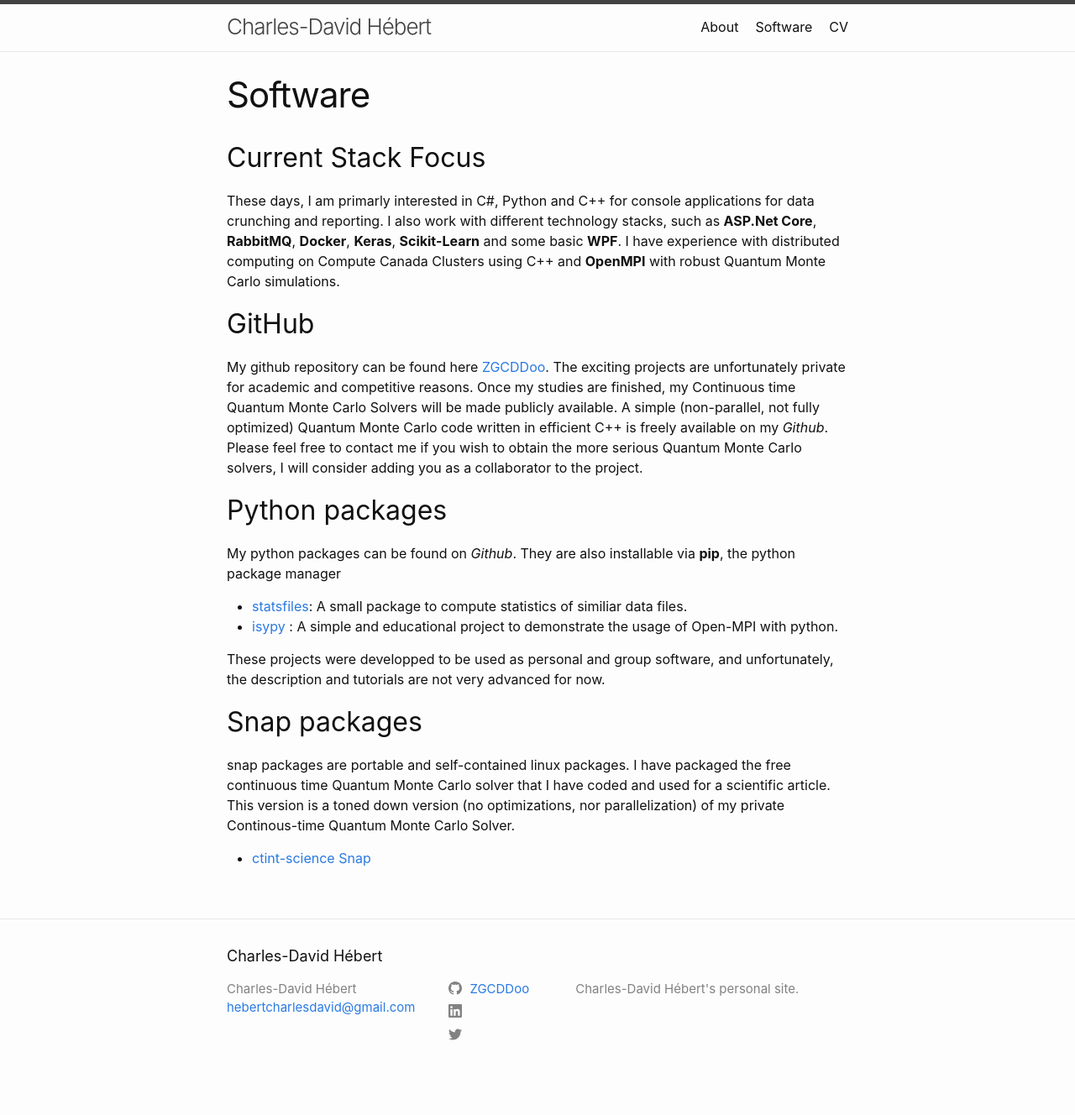
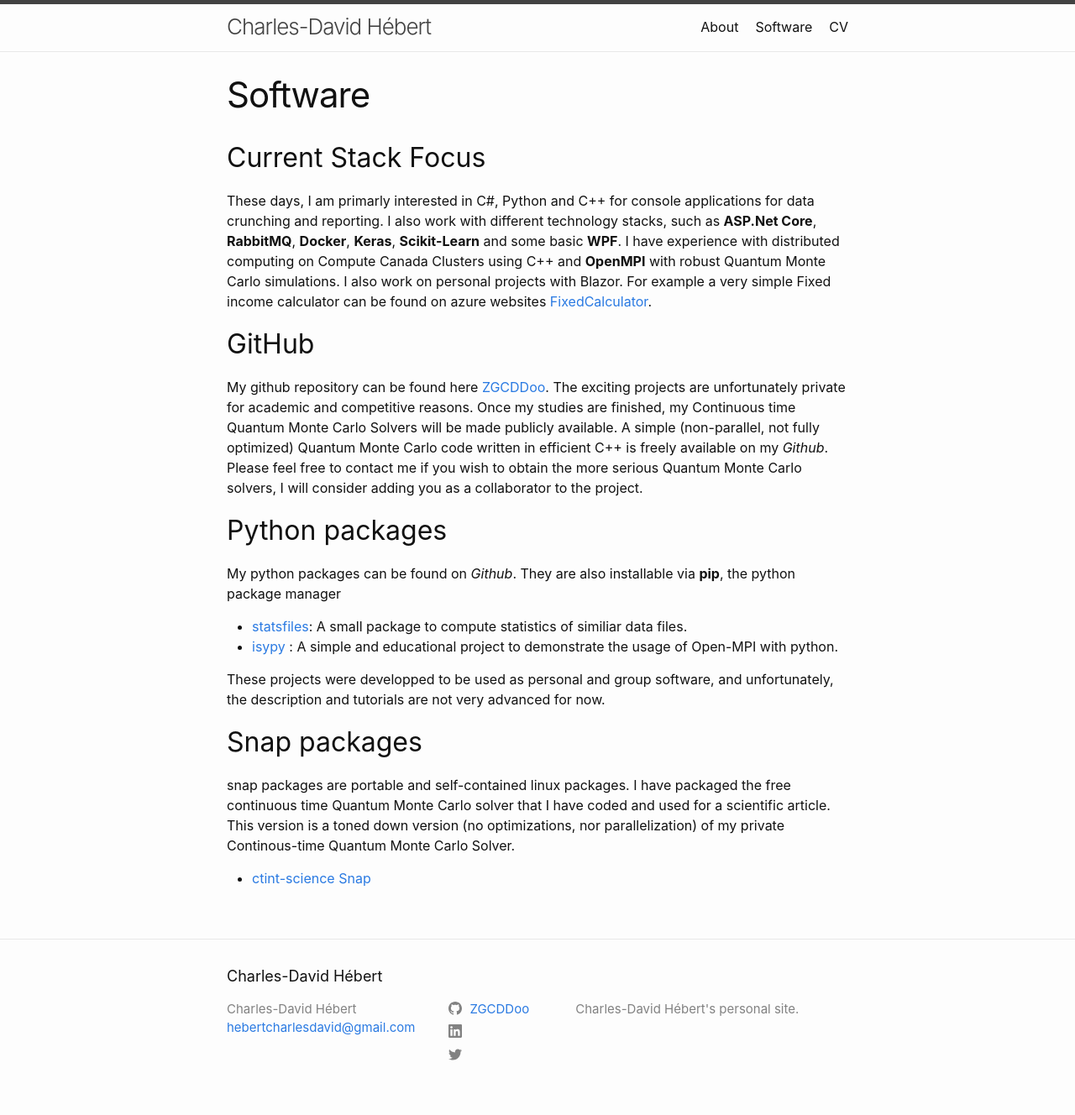
Before and after one commit to ZGCDDoo/ZGCDDoo.github.io, a Jekyll site: the page built from software.md, in a window 1280 px wide. Shown: the whole page at 84% size. Built offline with Jekyll 4.4.1, drawn with Linux system fonts in a browser that asks for light colours; before the commit the page ends 1304 px from its top, so only the background shows below that.

Commit message:
add fixedincome calculator

```diff
--- a/software.md
+++ b/software.md
@@ -7,7 +7,7 @@ order: 1
 ---
 
 ## Current Stack Focus
-These days, I am primarly interested in C#, Python and C++ for console applications for data crunching and reporting. I also work with different technology stacks, such as **ASP.Net Core**, **RabbitMQ**, **Docker**, **Keras**, **Scikit-Learn** and some basic **WPF**. I have experience with distributed computing on Compute Canada Clusters using C++ and **OpenMPI** with robust Quantum Monte Carlo simulations.
+These days, I am primarly interested in C#, Python and C++ for console applications for data crunching and reporting. I also work with different technology stacks, such as **ASP.Net Core**, **RabbitMQ**, **Docker**, **Keras**, **Scikit-Learn** and some basic **WPF**. I have experience with distributed computing on Compute Canada Clusters using C++ and **OpenMPI** with robust Quantum Monte Carlo simulations. I also work on personal projects with Blazor. For example a very simple Fixed income calculator can be found on azure websites [FixedCalculator](https://hawkishbullblazorfigcalculator.azurewebsites.net/).
 
 ## GitHub
 
```
